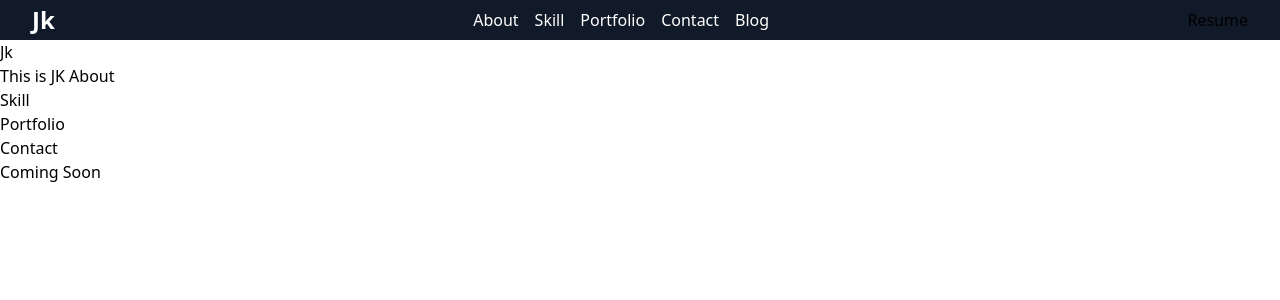
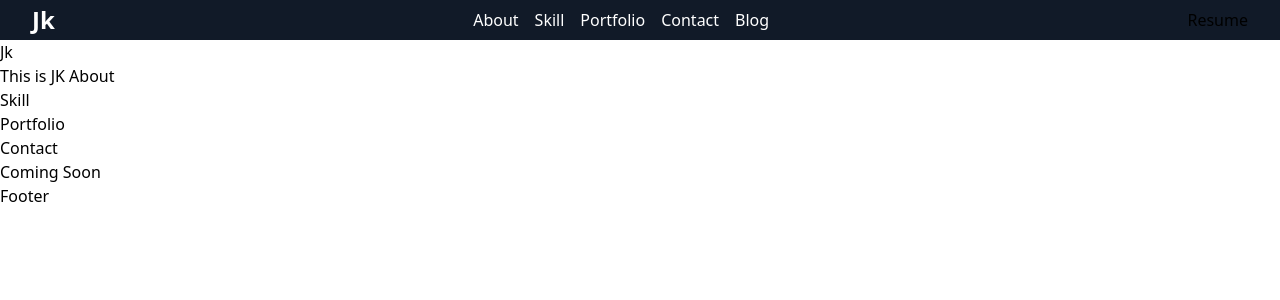
Before and after one commit to NishatFariza/jk-portfolio, a Next.js app: page / in a window 1280 px wide. Shown: the top 300 px of the page. Built offline with nearby package versions, Linux system fonts and the light colour scheme.

Commit message:
add:footer component

```diff
--- /dev/null
+++ b/src/components/Footer.tsx
@@ -0,0 +1,9 @@
+import React from 'react'
+
+const Footer = () => {
+  return (
+    <div>Footer</div>
+  )
+}
+
+export default Footer
--- a/src/pages/index.tsx
+++ b/src/pages/index.tsx
@@ -8,6 +8,7 @@
 import Portfolio from '../components/Portfolio'
 import Contact from '../components/Contact'
 import Blog from '../components/Blog'
+import Footer from '../components/Footer'
 
 export default function Home() {
   return (
@@ -19,6 +20,7 @@
       <Portfolio />
       <Contact />
       <Blog />
+      <Footer />
     </div>
   )
 }
```
